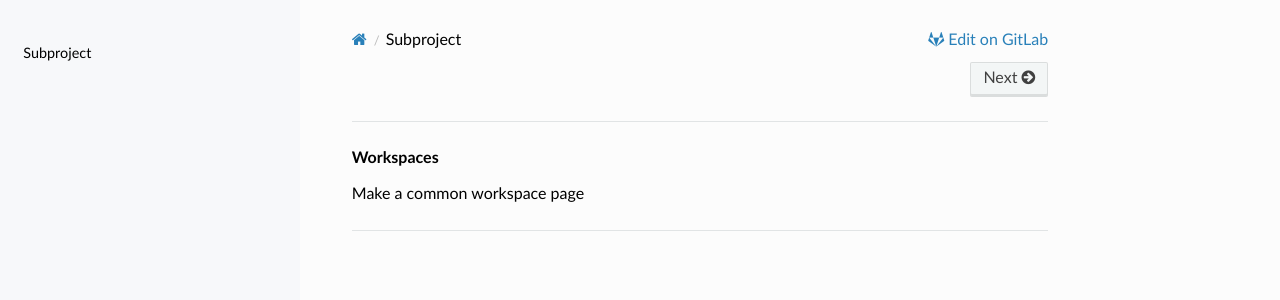
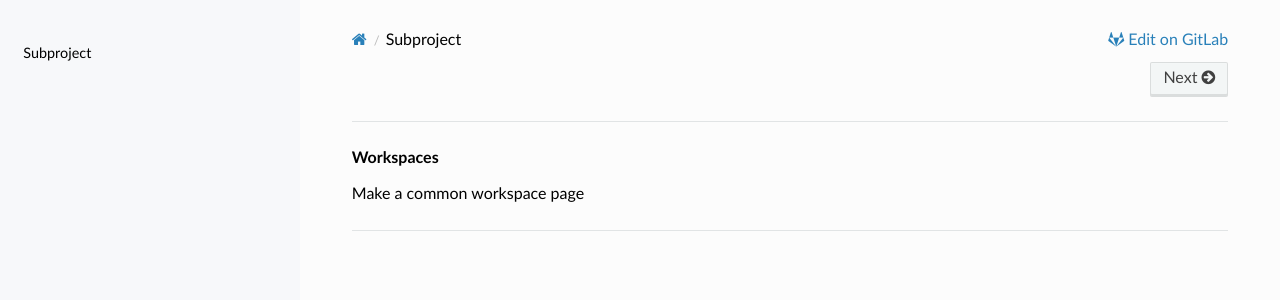
Before and after one commit to robinmordasiewicz/subproject-f5, a Sphinx documentation site: the page built from docs/index.rst, in a window 1280 px wide. Shown: the top 300 px of the page. Built offline with Sphinx 7.4.7 and the Read the Docs theme 2.0.0, drawn with Linux system fonts in a browser that asks for light colours.

Commit message:
adding files

```diff
--- a/docs/_static/css/custom.css
+++ b/docs/_static/css/custom.css
@@ -35,3 +35,7 @@ color: #000000;
 .wy-menu-vertical li.current {
 background: #f7f8fa;
 }
+
+.wy-nav-content {
+    max-width: 1200px !important;
+}
```
